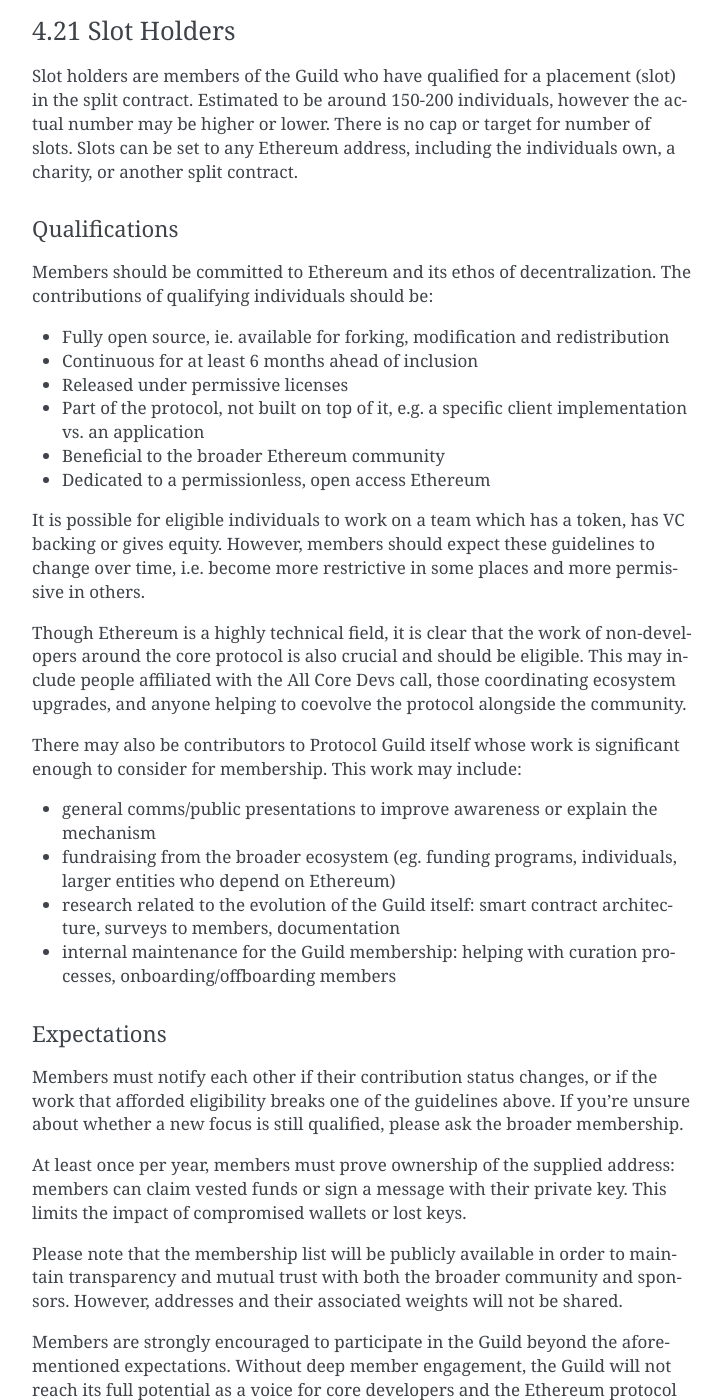
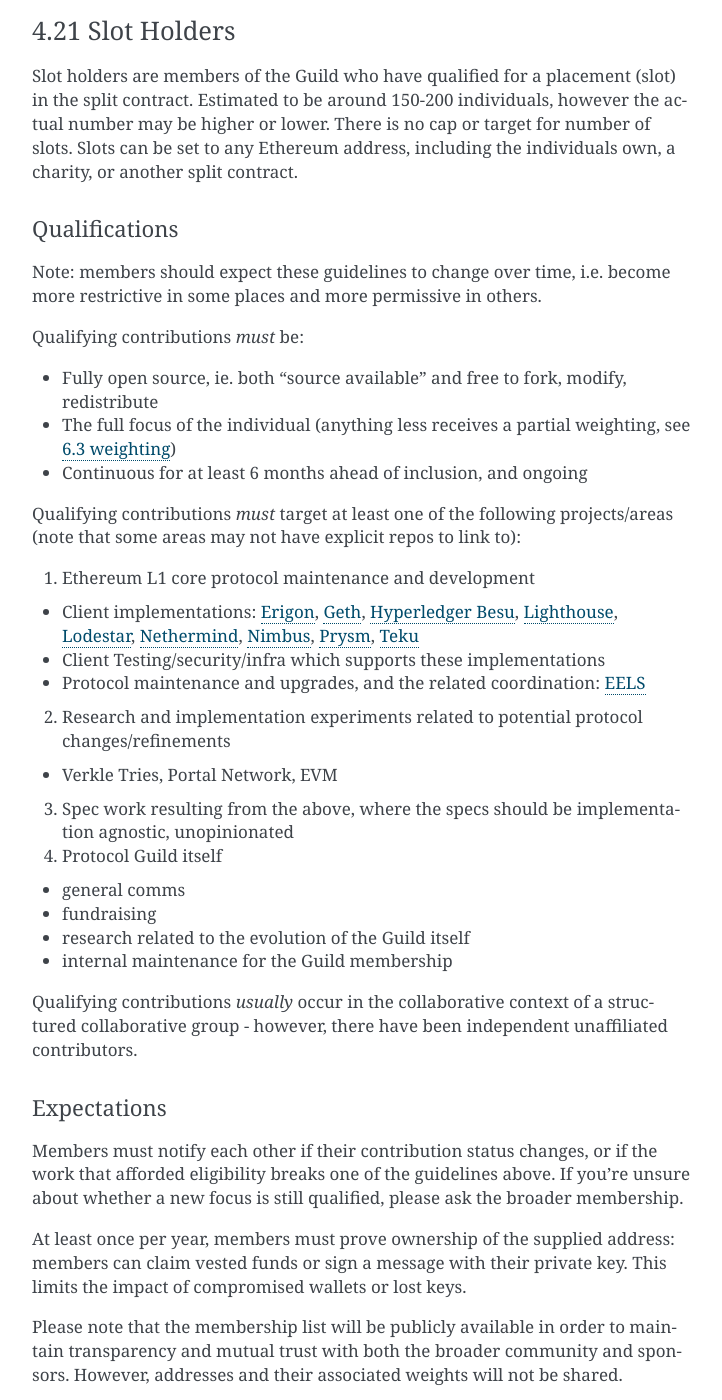
Before and after one commit to protocolguild/documentation, a Sphinx documentation site: the page built from docs/4-roles-expectations.md, in a window 1280 px wide and 1400 px high, scrolled down 896 px. Shown: the whole window, without its empty margins (388-1110 px from the left). Built offline with Sphinx 7.4.7, drawn with Linux system fonts in a browser that asks for light colours; some of the changed text lies outside the part shown.

Commit message:
Update 4-roles-expectations.md
- Currently includes unspecific references to the “ethos of decentralization,” a list of general characteristics that contributions should have, and descriptions of possible exceptions

- Over the course of the Pilot, it became clear that the eligibility and the process for changing it should be better defined - see the DVT discussions

- this PR adds explicit projects and research areas which maintain and progress the core protocol

```diff
--- a/docs/4-roles-expectations.md
+++ b/docs/4-roles-expectations.md
@@ -14,7 +14,7 @@
 
 ## 4.2 Members
 
-For the pilot, members of the Protocol Guild will have up to three different functions: [slot holders](https://protocol-guild.readthedocs.io/en/latest/4-roles-expectations.html#slot-holders), [curators](https://protocol-guild.readthedocs.io/en/latest/4-roles-expectations.html#curators) and [signers](https://protocol-guild.readthedocs.io/en/latest/4-roles-expectations.html#signers).
+For the Pilot, members of the Protocol Guild will have up to three different functions: [slot holders](https://protocol-guild.readthedocs.io/en/latest/4-roles-expectations.html#slot-holders), [curators](https://protocol-guild.readthedocs.io/en/latest/4-roles-expectations.html#curators) and [signers](https://protocol-guild.readthedocs.io/en/latest/4-roles-expectations.html#signers).
 
 ### 4.21 Slot Holders
 
@@ -22,25 +22,34 @@
 
 #### Qualifications
 
-Members should be committed to Ethereum and its ethos of decentralization. The contributions of qualifying individuals should be:
+Note: members should expect these guidelines to change over time, i.e. become more restrictive in some places and more permissive in others.
 
-- Fully open source, ie. available for forking, modification and redistribution
-- Continuous for at least 6 months ahead of inclusion
-- Released under permissive licenses
-- Part of the protocol, not built on top of it, e.g. a specific client implementation vs. an application
-- Beneficial to the broader Ethereum community
-- Dedicated to a permissionless, open access Ethereum
+Qualifying contributions _must_ be:
 
-It is possible for eligible individuals to work on a team which has a token, has VC backing or gives equity. However, members should expect these guidelines to change over time, i.e. become more restrictive in some places and more permissive in others.
+- Fully open source, ie. both “source available” and free to fork, modify, redistribute
+- The full focus of the individual (anything less receives a partial weighting, see [6.3 weighting](https://protocol-guild.readthedocs.io/en/latest/6-guidelines-for-regular-operation.html#weighting))
+- Continuous for at least 6 months ahead of inclusion, and ongoing
 
-Though Ethereum is a highly technical field, it is clear that the work of non-developers around the core protocol is also crucial and should be eligible. This may include people affiliated with the All Core Devs call, those coordinating ecosystem upgrades, and anyone helping to coevolve the protocol alongside the community.
+Qualifying contributions _must_ target at least one of the following projects/areas (note that some areas may not have explicit repos to link to):
 
-There may also be contributors to Protocol Guild itself whose work is significant enough to consider for membership. This work may include:
+1. Ethereum L1 core protocol maintenance and development
 
-- general comms/public presentations to improve awareness or explain the mechanism
-- fundraising from the broader ecosystem (eg. funding programs, individuals, larger entities who depend on Ethereum)
-- research related to the evolution of the Guild itself: smart contract architecture, surveys to members, documentation
-- internal maintenance for the Guild membership: helping with curation processes, onboarding/offboarding members
+- Client implementations: [Erigon](https://github.com/ledgerwatch/erigon), [Geth](https://github.com/ethereum/go-ethereum), [Hyperledger Besu](https://github.com/hyperledger/besu), [Lighthouse](https://github.com/sigp/lighthouse), [Lodestar](https://github.com/ChainSafe/lodestar), [Nethermind](https://github.com/NethermindEth/nethermind), [Nimbus](https://github.com/status-im/nimbus-eth2), [Prysm](https://github.com/prysmaticlabs/prysm), [Teku](https://github.com/ConsenSys/teku)
+- Client Testing/security/infra which supports these implementations
+- Protocol maintenance and upgrades, and the related coordination: [EELS](https://github.com/ethereum/execution-specs)
+
+2. Research and implementation experiments related to potential protocol changes/refinements
+- Verkle Tries, Portal Network, EVM
+
+3. Spec work resulting from the above, where the specs should be implementation agnostic, unopinionated
+4. Protocol Guild itself
+
+- general comms
+- fundraising
+- research related to the evolution of the Guild itself
+- internal maintenance for the Guild membership
+
+Qualifying contributions _usually_ occur in the collaborative context of a structured collaborative group - however, there have been independent unaffiliated contributors.
 
 #### Expectations
 
```
